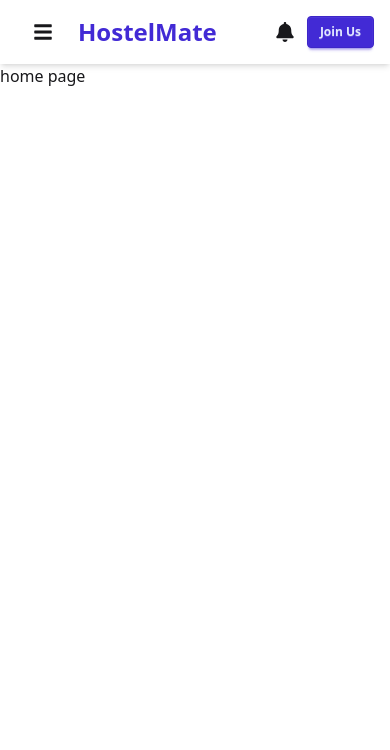
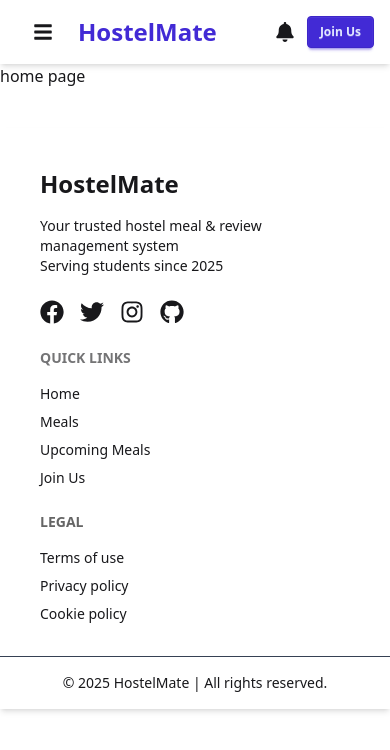
Before and after one commit to mdasifalijihat/hotem-menagment-system-client-ex12, a React (Vite) app: page / in a window 390 px wide. Shown: the top 750 px of the page. Built offline with nearby package versions, Linux system fonts and the light colour scheme; no server answers.

Commit message:
Responsive Footer added

```diff
--- a/src/components/shared/Footer/Footer.jsx
+++ b/src/components/shared/Footer/Footer.jsx
@@ -1,11 +1,74 @@
-import React from 'react';
+import React from "react";
+import { Link } from "react-router";
+import { FaFacebook, FaTwitter, FaInstagram, FaGithub } from "react-icons/fa";
 
 const Footer = () => {
-    return (
-        <div>
+  return (
+    <footer className="bg-base-100 shadow-md pt-10 mt-10">
+      <div className="footer px-10 grid grid-cols-1 md:grid-cols-2 lg:grid-cols-3 gap-6 max-w-7xl mx-auto">
+        {/* Branding & Social Icons */}
+        <aside>
+          <Link to="/" className="text-2xl font-bold ">
+            HostelMate
+          </Link>
+          <p className="text-sm mt-2">
+            Your trusted hostel meal & review management system <br />
+            Serving students since 2025
+          </p>
+          <div className="flex gap-4 mt-4">
+            <a href="#" aria-label="Facebook">
+              <FaFacebook className="text-2xl hover:text-blue-400" />
+            </a>
+            <a href="#" aria-label="Twitter">
+              <FaTwitter className="text-2xl hover:text-sky-400" />
+            </a>
+            <a href="#" aria-label="Instagram">
+              <FaInstagram className="text-2xl hover:text-pink-500" />
+            </a>
+            <a href="#" aria-label="Github">
+              <FaGithub className="text-2xl hover:text-gray-400" />
+            </a>
+          </div>
+        </aside>
 
-        </div>
-    );
+        {/* Quick Links */}
+        <nav>
+          <h6 className="footer-title">Quick Links</h6>
+          <Link to="/" className="link link-hover">
+            Home
+          </Link>
+          <Link to="/meals" className="link link-hover">
+            Meals
+          </Link>
+          <Link to="/upcoming-meals" className="link link-hover">
+            Upcoming Meals
+          </Link>
+          <Link to="/join-us" className="link link-hover">
+            Join Us
+          </Link>
+        </nav>
+
+        {/* Legal */}
+        <nav>
+          <h6 className="footer-title text-black">Legal</h6>
+          <a href="#" className="link link-hover">
+            Terms of use
+          </a>
+          <a href="#" className="link link-hover">
+            Privacy policy
+          </a>
+          <a href="#" className="link link-hover">
+            Cookie policy
+          </a>
+        </nav>
+      </div>
+
+      {/* Bottom Footer Line */}
+      <div className="text-center py-4 mt-8 bg-base-100 text-sm  border-t border-gray-700">
+        © 2025 HostelMate | All rights reserved.
+      </div>
+    </footer>
+  );
 };
 
 export default Footer;
```
